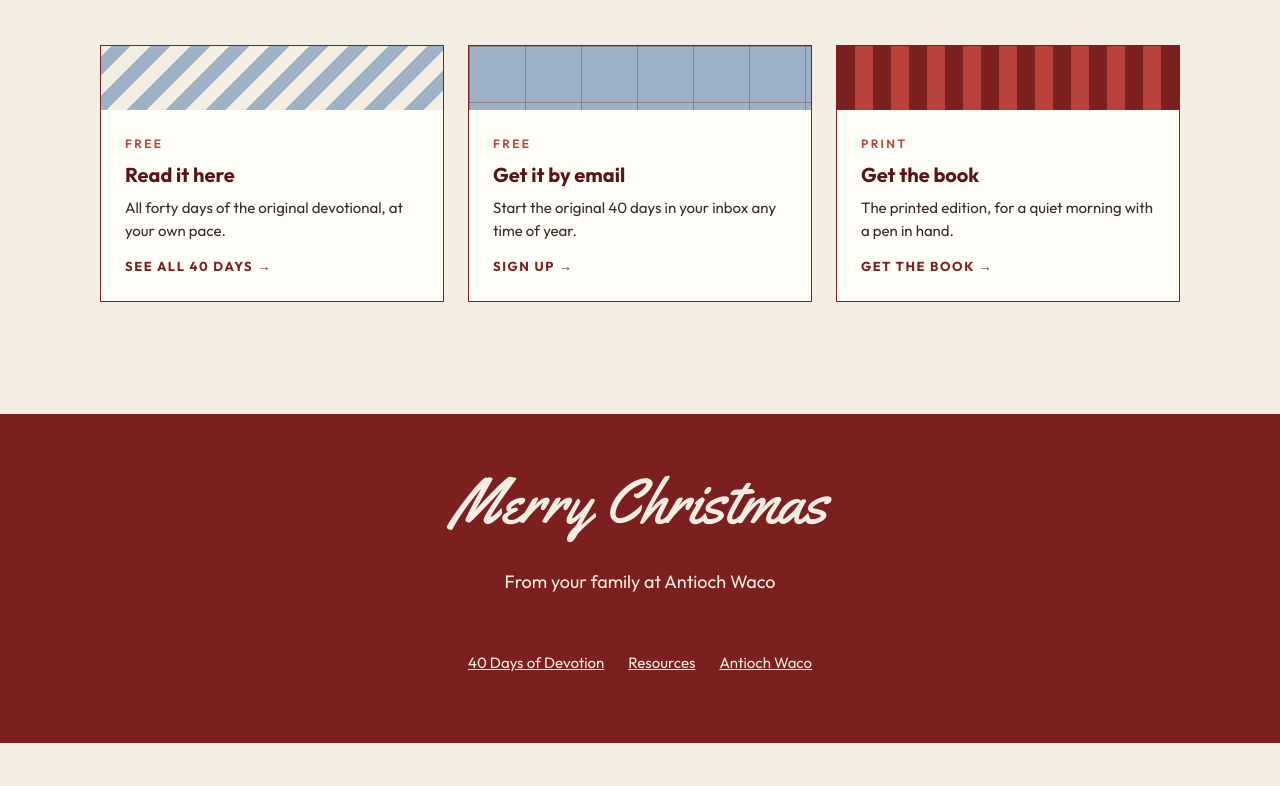
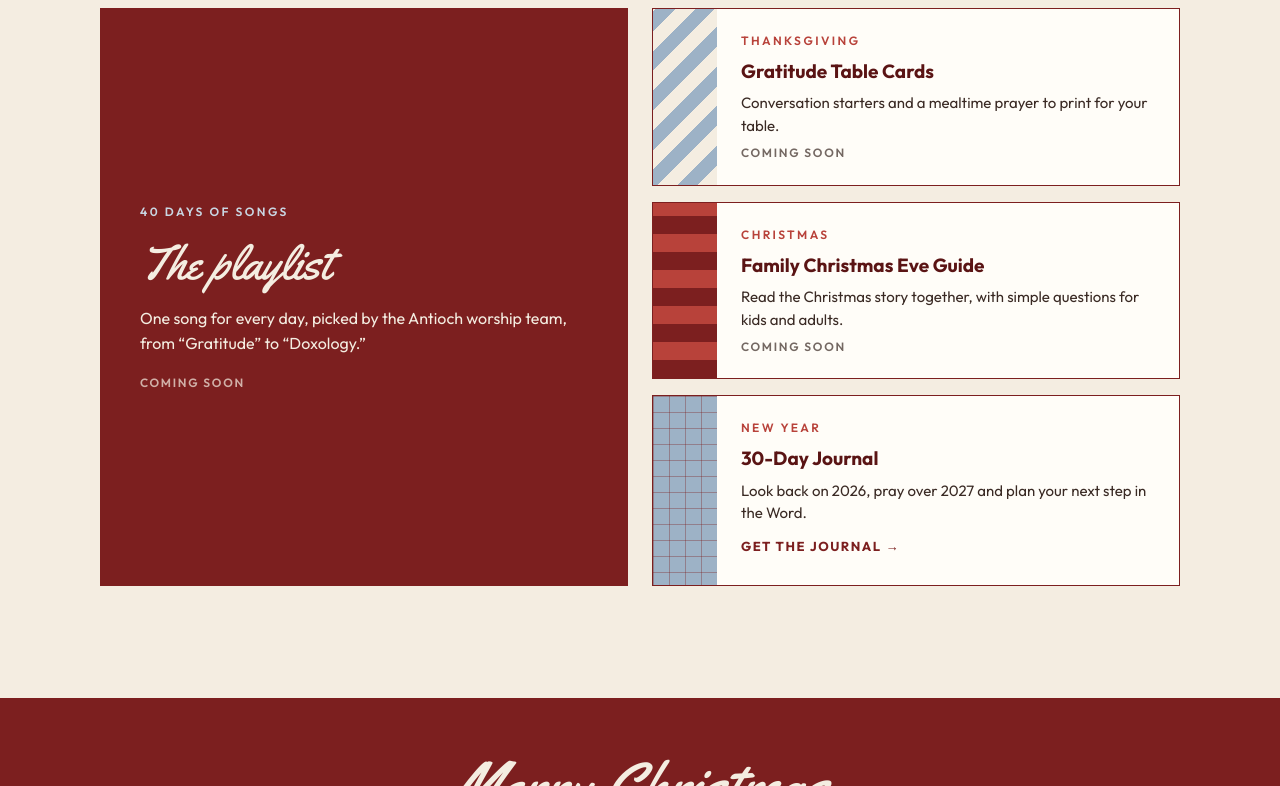
Before and after one commit to zachdanielbuild/40-days-of-devotion, a plain HTML site: page index.html in a window 1280 px wide. Shown: the part 3552-4338 px from the top of the page. Before the commit the page ends 4295 px from the top, so only its background shows below. Drawn offline with Linux system fonts and the light colour scheme.

Commit message:
Home page: Other resources section from the mockup in place of All year long
Playlist, table cards and Christmas Eve guide show Coming soon until the links exist; the 30-Day Journal links to its Kit page.

Co-Authored-By: Claude Opus 5.5 <noreply@anthropic.com>
Claude-Session: https://claude.ai/code/session_01JxK1mmNSAbCNNr6ysrPHg5

```diff
--- a/build/site/dmj.css
+++ b/build/site/dmj.css
@@ -119,6 +119,24 @@ body.dmj{margin:0;background:var(--cream);color:var(--ink);font-family:var(--san
 .more-card .go{margin-top:8px;font-size:13px;font-weight:700;letter-spacing:.12em;text-transform:uppercase;color:var(--red)}
 .more-card:hover{border-color:var(--red-ink)}
 
+/* resources */
+.res{display:flex;flex-wrap:wrap;gap:24px;max-width:1080px;margin:0 auto}
+.playlist{flex:1 1 400px;background:var(--red);color:var(--cream);padding:40px;display:flex;flex-direction:column;justify-content:center;gap:16px}
+.playlist .eyebrow{font-size:12px;letter-spacing:.2em;color:var(--blue-ink)}
+.playlist h3{margin:0;font-family:var(--script);font-weight:400;font-size:48px;line-height:1.1}
+.playlist p{margin:0;font-size:16px}
+.res-list{flex:1 1 400px;list-style:none;margin:0;padding:0;display:flex;flex-direction:column;gap:16px}
+.res-item{display:flex;border:1.5px solid var(--red);background:var(--paper)}
+.res-item .art{width:64px;flex:none}
+.res-item .art.grid-bg{background-size:16px 16px}
+.res-item .art.stripe{height:auto;background:repeating-linear-gradient(0deg,var(--red) 0 18px,var(--red-2) 18px 36px)}
+.res-item .body{padding:22px 24px;display:flex;flex-direction:column;gap:6px}
+.res-item .eyebrow{font-size:12px;letter-spacing:.2em;color:var(--red-2)}
+.res-item h3{margin:0;font-size:19px;color:var(--red-ink)}
+.res-item p{margin:0;font-size:15px;line-height:1.5}
+.res .go{font-size:13px;font-weight:700;letter-spacing:.12em;text-transform:uppercase;text-decoration:none;min-height:32px;display:inline-flex;align-items:center}
+.res .soon{font-size:12px;font-weight:600;letter-spacing:.14em;text-transform:uppercase;opacity:.7}
+
 /* footer */
 .dmj-footer{background:var(--red);color:var(--cream);padding:56px 5%;display:flex;flex-direction:column;align-items:center;gap:16px;text-align:center}
 .dmj-footer .script{font-family:var(--script);font-size:64px;line-height:1}
@@ -166,6 +184,11 @@ body.dmj{margin:0;background:var(--cream);color:var(--ink);font-family:var(--san
   .dots{display:flex;justify-content:center;gap:8px;margin-top:24px}
   .dots span{width:8px;height:8px;border-radius:50%;background:#CDBBA6}
   .dots span.on{width:24px;border-radius:999px;background:var(--red)}
+  .res{padding:0 var(--m);gap:16px}
+  .playlist{padding:32px 24px}
+  .playlist h3{font-size:44px}
+  .res-item .art{width:48px}
+  .res-item .body{padding:20px}
   .dmj-footer{padding:48px var(--m)}
   .dmj-footer .script{font-size:48px}
 }
--- a/dmj.css
+++ b/dmj.css
@@ -119,6 +119,24 @@ body.dmj{margin:0;background:var(--cream);color:var(--ink);font-family:var(--san
 .more-card .go{margin-top:8px;font-size:13px;font-weight:700;letter-spacing:.12em;text-transform:uppercase;color:var(--red)}
 .more-card:hover{border-color:var(--red-ink)}
 
+/* resources */
+.res{display:flex;flex-wrap:wrap;gap:24px;max-width:1080px;margin:0 auto}
+.playlist{flex:1 1 400px;background:var(--red);color:var(--cream);padding:40px;display:flex;flex-direction:column;justify-content:center;gap:16px}
+.playlist .eyebrow{font-size:12px;letter-spacing:.2em;color:var(--blue-ink)}
+.playlist h3{margin:0;font-family:var(--script);font-weight:400;font-size:48px;line-height:1.1}
+.playlist p{margin:0;font-size:16px}
+.res-list{flex:1 1 400px;list-style:none;margin:0;padding:0;display:flex;flex-direction:column;gap:16px}
+.res-item{display:flex;border:1.5px solid var(--red);background:var(--paper)}
+.res-item .art{width:64px;flex:none}
+.res-item .art.grid-bg{background-size:16px 16px}
+.res-item .art.stripe{height:auto;background:repeating-linear-gradient(0deg,var(--red) 0 18px,var(--red-2) 18px 36px)}
+.res-item .body{padding:22px 24px;display:flex;flex-direction:column;gap:6px}
+.res-item .eyebrow{font-size:12px;letter-spacing:.2em;color:var(--red-2)}
+.res-item h3{margin:0;font-size:19px;color:var(--red-ink)}
+.res-item p{margin:0;font-size:15px;line-height:1.5}
+.res .go{font-size:13px;font-weight:700;letter-spacing:.12em;text-transform:uppercase;text-decoration:none;min-height:32px;display:inline-flex;align-items:center}
+.res .soon{font-size:12px;font-weight:600;letter-spacing:.14em;text-transform:uppercase;opacity:.7}
+
 /* footer */
 .dmj-footer{background:var(--red);color:var(--cream);padding:56px 5%;display:flex;flex-direction:column;align-items:center;gap:16px;text-align:center}
 .dmj-footer .script{font-family:var(--script);font-size:64px;line-height:1}
@@ -166,6 +184,11 @@ body.dmj{margin:0;background:var(--cream);color:var(--ink);font-family:var(--san
   .dots{display:flex;justify-content:center;gap:8px;margin-top:24px}
   .dots span{width:8px;height:8px;border-radius:50%;background:#CDBBA6}
   .dots span.on{width:24px;border-radius:999px;background:var(--red)}
+  .res{padding:0 var(--m);gap:16px}
+  .playlist{padding:32px 24px}
+  .playlist h3{font-size:44px}
+  .res-item .art{width:48px}
+  .res-item .body{padding:20px}
   .dmj-footer{padding:48px var(--m)}
   .dmj-footer .script{font-size:48px}
 }
--- a/index.html
+++ b/index.html
@@ -17,7 +17,7 @@
 <link rel="preconnect" href="https://fonts.googleapis.com">
 <link rel="preconnect" href="https://fonts.gstatic.com" crossorigin>
 <link rel="stylesheet" href="https://fonts.googleapis.com/css2?family=Fraunces:opsz,wght@9..144,700;9..144,900&amp;family=Outfit:wght@400;500;600;700&amp;family=Yellowtail&amp;display=swap">
-<link rel="stylesheet" href="/dmj.css?v=3686edbf">
+<link rel="stylesheet" href="/dmj.css?v=9c09fb51">
 </head>
 <body class="dmj">
 <a class="skip" href="#main">Skip to content</a>
@@ -55,12 +55,14 @@
 </form></div></section>
 <section class="sec weeks" id="weeks"><div class="sec-head"><p class="eyebrow">Six weeks, one King</p><h2 class="script">The weeks</h2><p>Each week of the season has its own theme, from Thanksgiving to the new year.</p></div>
 <ol class="rail"><li class="week"><div class="candy"></div><div class="week-body"><div class="meta"><span>WEEK 1</span><span>DAYS 1–7</span></div><h3>Thanksgiving</h3><span class="when">Nov 23 to 29</span></div></li><li class="week"><div class="candy"></div><div class="week-body"><div class="meta"><span>WEEK 2</span><span>DAYS 8–14</span></div><h3>Hope</h3><span class="when">Nov 30 to Dec 6</span></div></li><li class="week"><div class="candy"></div><div class="week-body"><div class="meta"><span>WEEK 3</span><span>DAYS 15–21</span></div><h3>Peace</h3><span class="when">Dec 7 to 13</span></div></li><li class="week"><div class="candy"></div><div class="week-body"><div class="meta"><span>WEEK 4</span><span>DAYS 22–28</span></div><h3>Joy</h3><span class="when">Dec 14 to 20</span></div></li><li class="week"><div class="candy"></div><div class="week-body"><div class="meta"><span>WEEK 5</span><span>DAYS 29–35</span></div><h3>Love</h3><span class="when">Dec 21 to 27</span></div></li><li class="week"><div class="candy"></div><div class="week-body"><div class="meta"><span>WEEK 6</span><span>DAYS 36–40</span></div><h3>Grace</h3><span class="when">Dec 28 to Jan 1</span></div></li></ol><div class="dots" aria-hidden="true"><span class="on"></span><span></span><span></span><span></span><span></span><span></span></div></section>
-<section class="sec" id="more"><div class="sec-head"><p class="eyebrow">All year long</p><h2 class="slab">40 Days of Devotion</h2><p>The original journey is still here, free to read any time.</p></div>
-<div class="more">
-<a class="more-card" href="/devotion"><div class="art candy"></div><div class="body"><span class="eyebrow">Free</span><h3>Read it here</h3><p>All forty days of the original devotional, at your own pace.</p><span class="go">See all 40 days →</span></div></a>
-<a class="more-card" href="https://passionandpurpose.kit.com/40-days-of-devotion"><div class="art grid-bg"></div><div class="body"><span class="eyebrow">Free</span><h3>Get it by email</h3><p>Start the original 40 days in your inbox any time of year.</p><span class="go">Sign up →</span></div></a>
-<a class="more-card" href="https://www.store.antiochcc.net/collections/books/products/40-day-devotional-book"><div class="art stripe"></div><div class="body"><span class="eyebrow">Print</span><h3>Get the book</h3><p>The printed edition, for a quiet morning with a pen in hand.</p><span class="go">Get the book →</span></div></a>
-</div><div class="dots" aria-hidden="true"><span class="on"></span><span></span><span></span></div></section>
+<section class="sec" id="resources"><div class="sec-head"><p class="eyebrow">More for the season</p><h2 class="slab">Other resources</h2></div>
+<div class="res">
+<div class="playlist"><p class="eyebrow">40 days of songs</p><h3>The playlist</h3><p>One song for every day, picked by the Antioch worship team, from “Gratitude” to “Doxology.”</p><span class="soon">Coming soon</span></div>
+<ul class="res-list">
+<li class="res-item"><div class="art candy" aria-hidden="true"></div><div class="body"><span class="eyebrow">Thanksgiving</span><h3>Gratitude Table Cards</h3><p>Conversation starters and a mealtime prayer to print for your table.</p><span class="soon">Coming soon</span></div></li>
+<li class="res-item"><div class="art stripe" aria-hidden="true"></div><div class="body"><span class="eyebrow">Christmas</span><h3>Family Christmas Eve Guide</h3><p>Read the Christmas story together, with simple questions for kids and adults.</p><span class="soon">Coming soon</span></div></li>
+<li class="res-item"><div class="art grid-bg" aria-hidden="true"></div><div class="body"><span class="eyebrow">New Year</span><h3>30-Day Journal</h3><p>Look back on 2026, pray over 2027 and plan your next step in the Word.</p><a class="go" href="https://passionandpurpose.kit.com/30dayjournal">Get the journal →</a></div></li>
+</ul></div></section>
 </main>
 <footer class="dmj-footer"><span class="script">Merry Christmas</span><p>From your family at Antioch Waco</p>
 <nav aria-label="Footer"><a href="/devotion">40 Days of Devotion</a><a href="/resources">Resources</a><a href="https://antiochwaco.com/">Antioch Waco</a></nav></footer>
```
Also changed, not shown: build/site/index.html (+9 -7 lines), 1 other file.
